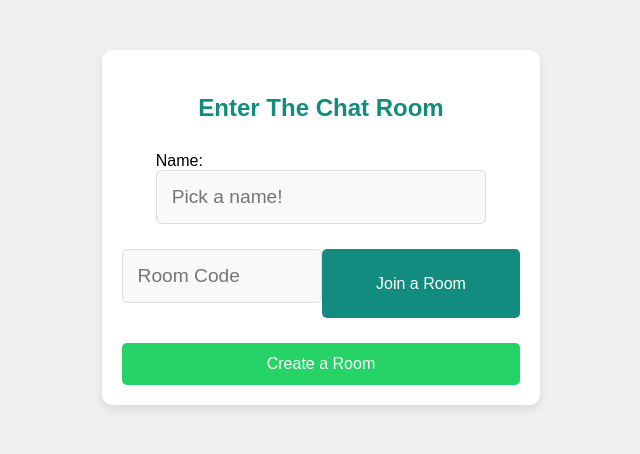
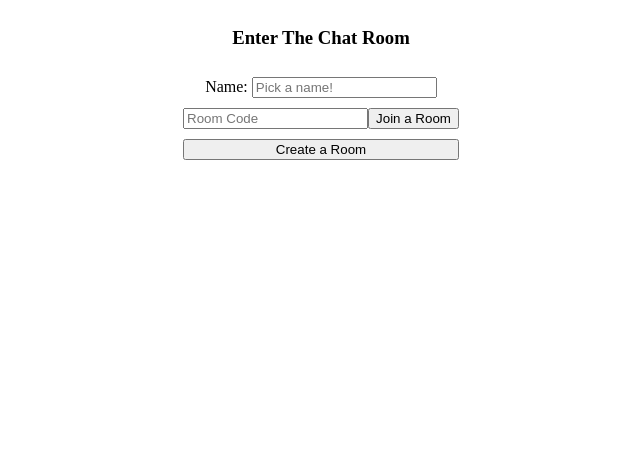
Before and after one commit to Aryansharma9/chat-room-using-python, a Flask app: page / in a window 1280 px wide. Shown: the top 454 px of the page, without its empty margins (319-959 px from the left). Run offline with Flask 3, Linux system fonts and the light colour scheme; some libraries are stand-ins or nearby versions.

Commit message:
Update home.html

```diff
--- a/templates/home.html
+++ b/templates/home.html
@@ -1,120 +1,4 @@
 {% extends 'base.html' %} {% block content %}
-<style>
-  body {
-    font-family: Arial, sans-serif;
-    background-color: #f0f0f0;
-    margin: 0;
-    padding: 0;
-    overflow: hidden; /* Prevent scrolling while the animation plays */
-  }
-
-  .welcome {
-    position: fixed;
-    top: 0;
-    left: 0;
-    width: 100%;
-    height: 100%;
-    background-color: #128c7e;
-    display: flex;
-    justify-content: center;
-    align-items: center;
-    z-index: 1000;
-    animation: fadeOut 3s forwards;
-  }
-
-  .welcome h1 {
-    color: white;
-    font-size: 2.5rem;
-    text-align: center;
-    animation: slideDown 1.5s ease-out;
-  }
-
-  @keyframes slideDown {
-    from {
-      opacity: 0;
-      transform: translateY(-50px);
-    }
-    to {
-      opacity: 1;
-      transform: translateY(0);
-    }
-  }
-
-  @keyframes fadeOut {
-    0% {
-      opacity: 1;
-    }
-    85% {
-      opacity: 1;
-    }
-    100% {
-      opacity: 0;
-      display: none;
-      visibility: hidden;
-    }
-  }
-
-  .buttons {
-    display: flex;
-    flex-direction: column;
-    align-items: center;
-    justify-content: center;
-    max-width: 400px;
-    margin: 50px auto;
-    padding: 20px;
-    background-color: #ffffff;
-    border-radius: 10px;
-    box-shadow: 0px 4px 10px rgba(0, 0, 0, 0.1);
-    z-index: 1;
-  }
-
-  .buttons h3 {
-    color: #128c7e;
-    margin-bottom: 20px;
-    font-size: 1.5rem;
-  }
-
-  .buttons input[type="text"] {
-    width: 100%;
-    padding: 15px;
-    margin-bottom: 15px;
-    border: 1px solid #ddd;
-    border-radius: 5px;
-    font-size: 1.2rem;
-    background-color: #f9f9f9;
-    box-sizing: border-box;
-  }
-
-  button {
-    padding: 12px 15px;
-    font-size: 1rem;
-    color: white;
-    border: none;
-    border-radius: 5px;
-    cursor: pointer;
-    background-color: #128c7e;
-    width: 100%;
-    transition: background-color 0.3s ease-in-out;
-  }
-
-  button:hover {
-    background-color: #0e7765;
-  }
-
-  .create-btn {
-    margin-top: 15px;
-    background-color: #25d366;
-  }
-
-  .create-btn:hover {
-    background-color: #1ecf58;
-  }
-</style>
-
-<div class="welcome">
-  <h1>Welcome to Our Chat Room!</h1>
-</div>
-
 <form method="post" class="buttons">
   <h3>Enter The Chat Room</h3>
   <div>
@@ -127,12 +11,7 @@
     />
   </div>
   <div class="join">
-    <input
-      type="text"
-      placeholder="Room Code"
-      name="code"
-      value="{{code}}"
-    />
+    <input type="text" placeholder="Room Code" name="code" value="{{code}}" />
     <button type="submit" name="join">Join a Room</button>
   </div>
   <button type="submit" name="create" class="create-btn">Create a Room</button>
@@ -142,11 +21,4 @@
   </ul>
   {% endif %}
 </form>
-
-<script>
-  setTimeout(() => {
-    const welcome = document.querySelector('.welcome');
-    if (welcome) welcome.style.display = 'none';
-  }, 3000);
-</script>
 {% endblock %}
```
